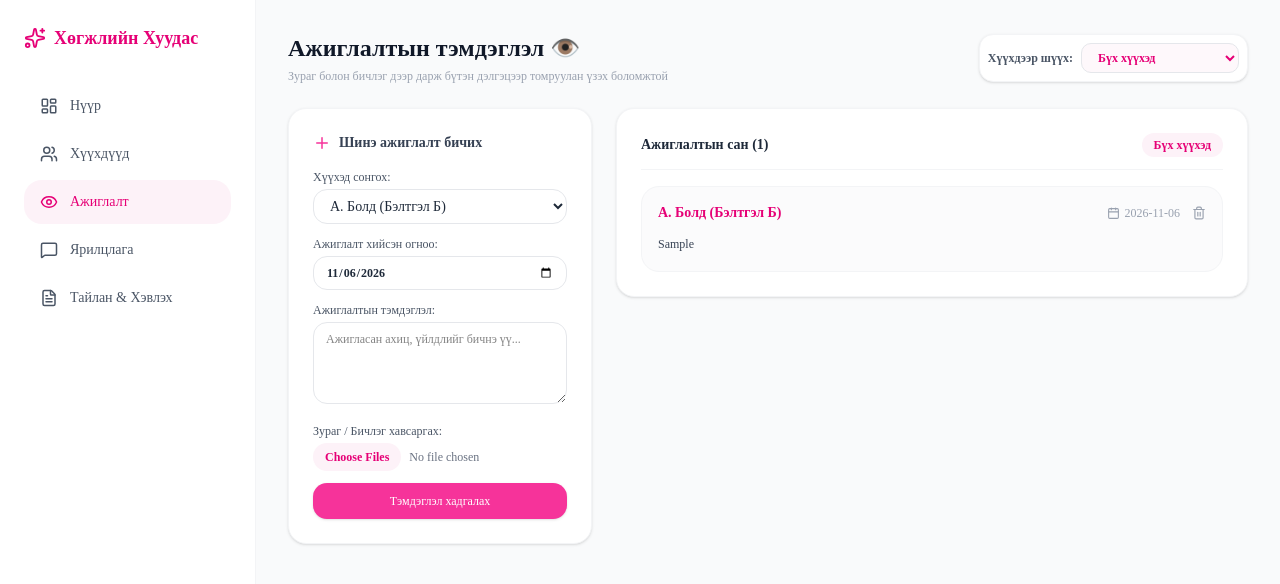
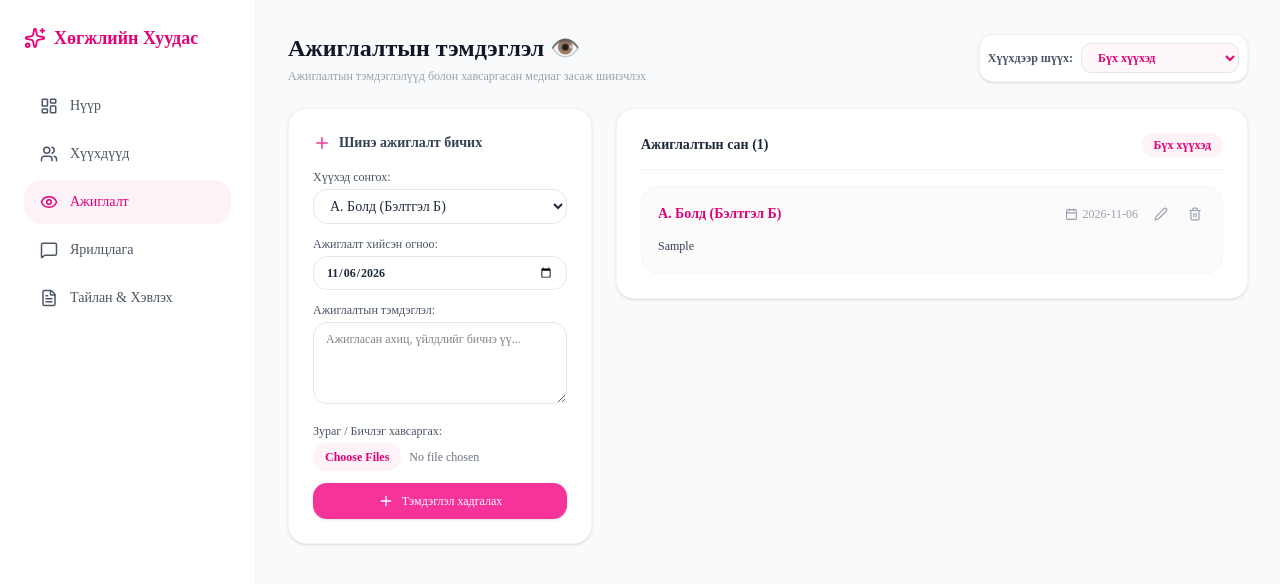
Before and after one commit to munkhtuya9508-cell/kindergarten-app, a Next.js app: page /observations in a window 1280 px wide. Both pictures are taken after typing "Sample" into the empty fields and a click on the button "Тэмдэглэл хадгалах". Shown: the top 584 px of the page. Built offline with nearby package versions, Linux system fonts and the light colour scheme.

Commit message:
Allow editing existing observations and interviews entries with updated form states

```diff
--- a/app/interviews/page.tsx
+++ b/app/interviews/page.tsx
@@ -1,7 +1,7 @@
 "use client";
 
 import React, { useState, useEffect } from "react";
-import { Plus, Calendar, Image as ImageIcon, Video, Trash2, X, Maximize2 } from "lucide-react";
+import { Plus, Calendar, Image as ImageIcon, Video, Trash2, X, Maximize2, Edit2, Check } from "lucide-react";
 
 interface MediaItem {
   url: string;
@@ -21,6 +21,9 @@ export default function InterviewsPage() {
   const [childrenList, setChildrenList] = useState<string[]>([]);
   const [interviews, setInterviews] = useState<Interview[]>([]);
   const [activeMedia, setActiveMedia] = useState<MediaItem | null>(null);
+
+  // Засварлаж байгаа ярилцлагын ID
+  const [editingId, setEditingId] = useState<number | null>(null);
 
   const loadChildren = () => {
     const saved = localStorage.getItem("app_children");
@@ -138,10 +141,46 @@ export default function InterviewsPage() {
     setMediaList((prev) => prev.filter((_, i) => i !== index));
   };
 
-  const handleAddInterview = (e: React.FormEvent) => {
+  // Ярилцлагыг засварлах горимд шилжүүлэх
+  const startEditInterview = (item: Interview) => {
+    setEditingId(item.id);
+    setSelectedFormChild(item.child);
+    setInterviewType(item.type);
+    setInterviewDate(item.date);
+    setNote(item.note);
+    setMediaList(item.mediaList || []);
+  };
+
+  // Засварыг цуцлах
+  const cancelEditInterview = () => {
+    setEditingId(null);
+    setNote("");
+    setMediaList([]);
+    setInterviewDate(new Date().toISOString().split("T")[0]);
+  };
+
+  // Хадгалах (Шинээр эсвэл засаж хадгалах)
+  const handleSaveInterview = (e: React.FormEvent) => {
     e.preventDefault();
     if (!note.trim()) return;
 
+    let updated: Interview[];
+
+    if (editingId !== null) {
+      updated = interviews.map((item) => {
+        if (item.id === editingId) {
+          return {
+            ...item,
+            child: selectedFormChild || childrenList[0],
+            type: interviewType,
+            date: interviewDate,
+            note,
+            mediaList: mediaList.length > 0 ? mediaList : undefined,
+          };
+        }
+        return item;
+      });
+    } else {
       const newInterview: Interview = {
         id: Date.now(),
         child: selectedFormChild || childrenList[0],
@@ -150,13 +189,13 @@ export default function InterviewsPage() {
         note,
         mediaList: mediaList.length > 0 ? mediaList : undefined,
       };
+      updated = [newInterview, ...interviews];
+    }
 
-    const updated = [newInterview, ...interviews];
     try {
       localStorage.setItem("app_interviews", JSON.stringify(updated));
       setInterviews(updated);
-      setNote("");
-      setMediaList([]);
+      cancelEditInterview();
     } catch (error) {
       alert("Санамж дүүрсэн байна! Цөөн эсвэл бага хэмжээтэй зураг хавсаргана уу.");
     }
@@ -167,6 +206,7 @@ export default function InterviewsPage() {
       const updated = interviews.filter((item) => item.id !== id);
       setInterviews(updated);
       localStorage.setItem("app_interviews", JSON.stringify(updated));
+      if (editingId === id) cancelEditInterview();
     }
   };
 
@@ -183,7 +223,7 @@ export default function InterviewsPage() {
             Ярилцлагын бүртгэл 💬
           </h1>
           <p className="text-xs text-gray-400 mt-1">
-            Зураг болон бичлэг дээр дарж бүтэн дэлгэцээр томруулан үзэх боломжтой
+            Ярилцлагын тэмдэглэлүүд болон хавсаргасан медиаг засаж шинэчлэх
           </p>
         </div>
 
@@ -205,11 +245,24 @@ export default function InterviewsPage() {
       </div>
 
       <div className="grid grid-cols-1 md:grid-cols-3 gap-6 items-start">
+        {/* ФОРМ (ШИНЭЭР НЭМЭХ ЭСВЭЛ ЗАСВАРЛАХ) */}
         <div className="bg-white p-6 rounded-2xl border border-gray-100 shadow-sm space-y-4 md:col-span-1">
+          <div className="flex justify-between items-center">
             <h2 className="text-sm font-semibold text-gray-700 flex items-center gap-2">
-            <Plus className="text-pink-500" size={18} /> Шинэ ярилцлага нэмэх
+              {editingId ? <Edit2 className="text-pink-500" size={18} /> : <Plus className="text-pink-500" size={18} />}
+              {editingId ? "Ярилцлага засварлах" : "Шинэ ярилцлага нэмэх"}
             </h2>
-          <form onSubmit={handleAddInterview} className="space-y-3">
+            {editingId && (
+              <button
+                onClick={cancelEditInterview}
+                className="text-xs text-gray-400 hover:text-gray-600 underline"
+              >
+                Цуцлах
+              </button>
+            )}
+          </div>
+
+          <form onSubmit={handleSaveInterview} className="space-y-3">
             <div>
               <label className="block text-xs font-medium text-gray-600 mb-1">Хүүхэд сонгох:</label>
               <select
@@ -296,13 +349,17 @@ export default function InterviewsPage() {
 
             <button
               type="submit"
-              className="w-full bg-pink-500 hover:bg-pink-600 text-white font-medium py-2.5 rounded-xl text-xs flex items-center justify-center gap-2 shadow-sm transition cursor-pointer"
+              className={`w-full text-white font-medium py-2.5 rounded-xl text-xs flex items-center justify-center gap-2 shadow-sm transition cursor-pointer ${
+                editingId ? "bg-emerald-500 hover:bg-emerald-600" : "bg-pink-500 hover:bg-pink-600"
+              }`}
             >
-              Тэмдэглэл хадгалах
+              {editingId ? <Check size={16} /> : <Plus size={16} />}
+              {editingId ? "Засварыг хадгалах" : "Тэмдэглэл хадгалах"}
             </button>
           </form>
         </div>
 
+        {/* САНГИЙН ДҮРСЛЭЛ */}
         <div className="bg-white p-6 rounded-2xl border border-gray-100 shadow-sm space-y-4 md:col-span-2">
           <h2 className="text-sm font-bold text-gray-800 border-b border-gray-100 pb-3 flex justify-between items-center">
             <span>Ярилцлагын сан ({filteredInterviews.length})</span>
@@ -314,7 +371,12 @@ export default function InterviewsPage() {
           <div className="space-y-4">
             {filteredInterviews.length > 0 ? (
               filteredInterviews.map((item) => (
-                <div key={item.id} className="p-4 bg-gray-50/70 rounded-2xl border border-gray-100 space-y-3">
+                <div
+                  key={item.id}
+                  className={`p-4 rounded-2xl border transition space-y-3 ${
+                    editingId === item.id ? "bg-pink-50/40 border-pink-300 ring-2 ring-pink-200" : "bg-gray-50/70 border-gray-100"
+                  }`}
+                >
                   <div className="flex justify-between items-center text-xs">
                     <div>
                       <span className="font-bold text-pink-600 text-sm block">{item.child}</span>
@@ -324,9 +386,18 @@ export default function InterviewsPage() {
                       <span className="text-gray-400 flex items-center gap-1 font-medium">
                         <Calendar size={13} /> {item.date}
                       </span>
+                      {/* Засварлах ба устгах товчлуурууд */}
+                      <button
+                        onClick={() => startEditInterview(item)}
+                        className="text-gray-400 hover:text-pink-600 transition p-1 hover:bg-pink-50 rounded"
+                        title="Засварлах"
+                      >
+                        <Edit2 size={14} />
+                      </button>
                       <button
                         onClick={() => handleDeleteInterview(item.id)}
-                        className="text-gray-400 hover:text-red-500 transition"
+                        className="text-gray-400 hover:text-red-500 transition p-1 hover:bg-red-50 rounded"
+                        title="Устгах"
                       >
                         <Trash2 size={14} />
                       </button>
@@ -371,7 +442,7 @@ export default function InterviewsPage() {
         </div>
       </div>
 
-      {/* БҮТЭН ДЭЛГЭЦЭЭР ХАРУУЛАХ MODAL LIGHTBOX */}
+      {/* MODAL LIGHTBOX */}
       {activeMedia && (
         <div
           className="fixed inset-0 bg-black/80 z-50 flex items-center justify-center p-4 backdrop-blur-sm"
--- a/app/observations/page.tsx
+++ b/app/observations/page.tsx
@@ -1,7 +1,7 @@
 "use client";
 
 import React, { useState, useEffect } from "react";
-import { Plus, Calendar, Image as ImageIcon, Video, Trash2, X, Maximize2 } from "lucide-react";
+import { Plus, Calendar, Image as ImageIcon, Video, Trash2, X, Maximize2, Edit2, Check } from "lucide-react";
 
 interface MediaItem {
   url: string;
@@ -19,9 +19,10 @@ interface Observation {
 export default function ObservationsPage() {
   const [childrenList, setChildrenList] = useState<string[]>([]);
   const [observations, setObservations] = useState<Observation[]>([]);
+  const [activeMedia, setActiveMedia] = useState<MediaItem | null>(null);
 
-  // Томруулж харах (Modal) state
-  const [activeMedia, setActiveMedia] = useState<MediaItem | null>(null);
+  // Засварлаж байгаа ажиглалтын ID (null бол шинээр нэмэх горим)
+  const [editingId, setEditingId] = useState<number | null>(null);
 
   const loadChildren = () => {
     const saved = localStorage.getItem("app_children");
@@ -138,10 +139,46 @@ export default function ObservationsPage() {
     setMediaList((prev) => prev.filter((_, i) => i !== index));
   };
 
-  const handleAddObservation = (e: React.FormEvent) => {
+  // Тэмдэглэлийг засварлах горимд шилжүүлэх
+  const startEditObs = (obs: Observation) => {
+    setEditingId(obs.id);
+    setSelectedFormChild(obs.child);
+    setObsDate(obs.date);
+    setNote(obs.note);
+    setMediaList(obs.mediaList || []);
+  };
+
+  // Засварыг цуцлах
+  const cancelEditObs = () => {
+    setEditingId(null);
+    setNote("");
+    setMediaList([]);
+    setObsDate(new Date().toISOString().split("T")[0]);
+  };
+
+  // Хадгалах (Шинээр эсвэл засаж хадгалах)
+  const handleSaveObservation = (e: React.FormEvent) => {
     e.preventDefault();
     if (!note.trim()) return;
 
+    let updated: Observation[];
+
+    if (editingId !== null) {
+      // Засварласан ажиглалтыг шинэчлэх
+      updated = observations.map((obs) => {
+        if (obs.id === editingId) {
+          return {
+            ...obs,
+            child: selectedFormChild || childrenList[0],
+            date: obsDate,
+            note,
+            mediaList: mediaList.length > 0 ? mediaList : undefined,
+          };
+        }
+        return obs;
+      });
+    } else {
+      // Шинэ ажиглалт нэмэх
       const newObs: Observation = {
         id: Date.now(),
         child: selectedFormChild || childrenList[0],
@@ -149,13 +186,13 @@ export default function ObservationsPage() {
         note,
         mediaList: mediaList.length > 0 ? mediaList : undefined,
       };
+      updated = [newObs, ...observations];
+    }
 
-    const updated = [newObs, ...observations];
     try {
       localStorage.setItem("app_observations", JSON.stringify(updated));
       setObservations(updated);
-      setNote("");
-      setMediaList([]);
+      cancelEditObs();
     } catch (error) {
       alert("Санамж дүүрсэн байна! Цөөн эсвэл бага хэмжээтэй зураг хавсаргана уу.");
     }
@@ -166,6 +203,7 @@ export default function ObservationsPage() {
       const updated = observations.filter((item) => item.id !== id);
       setObservations(updated);
       localStorage.setItem("app_observations", JSON.stringify(updated));
+      if (editingId === id) cancelEditObs();
     }
   };
 
@@ -182,7 +220,7 @@ export default function ObservationsPage() {
             Ажиглалтын тэмдэглэл 👁️
           </h1>
           <p className="text-xs text-gray-400 mt-1">
-            Зураг болон бичлэг дээр дарж бүтэн дэлгэцээр томруулан үзэх боломжтой
+            Ажиглалтын тэмдэглэлүүд болон хавсаргасан медиаг засаж шинэчлэх
           </p>
         </div>
 
@@ -204,11 +242,24 @@ export default function ObservationsPage() {
       </div>
 
       <div className="grid grid-cols-1 md:grid-cols-3 gap-6 items-start">
+        {/* ФОРМ (ШИНЭЭР НЭМЭХ ЭСВЭЛ ЗАСВАРЛАХ) */}
         <div className="bg-white p-6 rounded-2xl border border-gray-100 shadow-sm space-y-4 md:col-span-1">
+          <div className="flex justify-between items-center">
             <h2 className="text-sm font-semibold text-gray-700 flex items-center gap-2">
-            <Plus className="text-pink-500" size={18} /> Шинэ ажиглалт бичих
+              {editingId ? <Edit2 className="text-pink-500" size={18} /> : <Plus className="text-pink-500" size={18} />}
+              {editingId ? "Ажиглалт засварлах" : "Шинэ ажиглалт бичих"}
             </h2>
-          <form onSubmit={handleAddObservation} className="space-y-3">
+            {editingId && (
+              <button
+                onClick={cancelEditObs}
+                className="text-xs text-gray-400 hover:text-gray-600 underline"
+              >
+                Цуцлах
+              </button>
+            )}
+          </div>
+
+          <form onSubmit={handleSaveObservation} className="space-y-3">
             <div>
               <label className="block text-xs font-medium text-gray-600 mb-1">Хүүхэд сонгох:</label>
               <select
@@ -283,13 +334,17 @@ export default function ObservationsPage() {
 
             <button
               type="submit"
-              className="w-full bg-pink-500 hover:bg-pink-600 text-white font-medium py-2.5 rounded-xl text-xs flex items-center justify-center gap-2 shadow-sm transition cursor-pointer"
+              className={`w-full text-white font-medium py-2.5 rounded-xl text-xs flex items-center justify-center gap-2 shadow-sm transition cursor-pointer ${
+                editingId ? "bg-emerald-500 hover:bg-emerald-600" : "bg-pink-500 hover:bg-pink-600"
+              }`}
             >
-              Тэмдэглэл хадгалах
+              {editingId ? <Check size={16} /> : <Plus size={16} />}
+              {editingId ? "Засварыг хадгалах" : "Тэмдэглэл хадгалах"}
             </button>
           </form>
         </div>
 
+        {/* САНГИЙН ДҮРСЛЭЛ */}
         <div className="bg-white p-6 rounded-2xl border border-gray-100 shadow-sm space-y-4 md:col-span-2">
           <h2 className="text-sm font-bold text-gray-800 border-b border-gray-100 pb-3 flex justify-between items-center">
             <span>Ажиглалтын сан ({filteredObservations.length})</span>
@@ -301,16 +356,30 @@ export default function ObservationsPage() {
           <div className="space-y-4">
             {filteredObservations.length > 0 ? (
               filteredObservations.map((obs) => (
-                <div key={obs.id} className="p-4 bg-gray-50/70 rounded-2xl border border-gray-100 space-y-3">
+                <div
+                  key={obs.id}
+                  className={`p-4 rounded-2xl border transition space-y-3 ${
+                    editingId === obs.id ? "bg-pink-50/40 border-pink-300 ring-2 ring-pink-200" : "bg-gray-50/70 border-gray-100"
+                  }`}
+                >
                   <div className="flex justify-between items-center text-xs">
                     <span className="font-bold text-pink-600 text-sm">{obs.child}</span>
                     <div className="flex items-center gap-3">
                       <span className="text-gray-400 flex items-center gap-1 font-medium">
                         <Calendar size={13} /> {obs.date}
                       </span>
+                      {/* Засварлах ба устгах товчлуурууд */}
+                      <button
+                        onClick={() => startEditObs(obs)}
+                        className="text-gray-400 hover:text-pink-600 transition p-1 hover:bg-pink-50 rounded"
+                        title="Засварлах"
+                      >
+                        <Edit2 size={14} />
+                      </button>
                       <button
                         onClick={() => handleDeleteObs(obs.id)}
-                        className="text-gray-400 hover:text-red-500 transition"
+                        className="text-gray-400 hover:text-red-500 transition p-1 hover:bg-red-50 rounded"
+                        title="Устгах"
                       >
                         <Trash2 size={14} />
                       </button>
@@ -355,7 +424,7 @@ export default function ObservationsPage() {
         </div>
       </div>
 
-      {/* БҮТЭН ДЭЛГЭЦЭЭР ХАРУУЛАХ MODAL LIGHTBOX */}
+      {/* MODAL LIGHTBOX */}
       {activeMedia && (
         <div
           className="fixed inset-0 bg-black/80 z-50 flex items-center justify-center p-4 backdrop-blur-sm"
```
Lines whose indentation alone changed are shown as unchanged.
